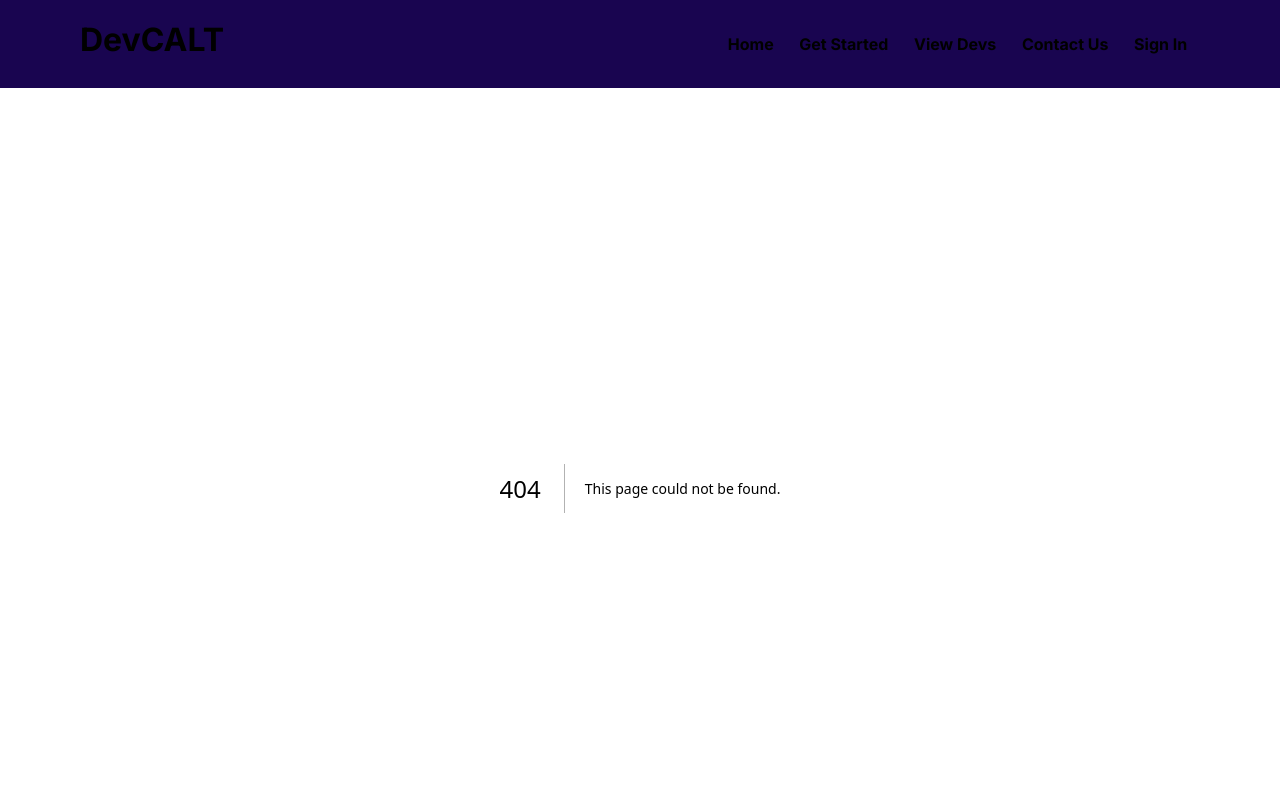
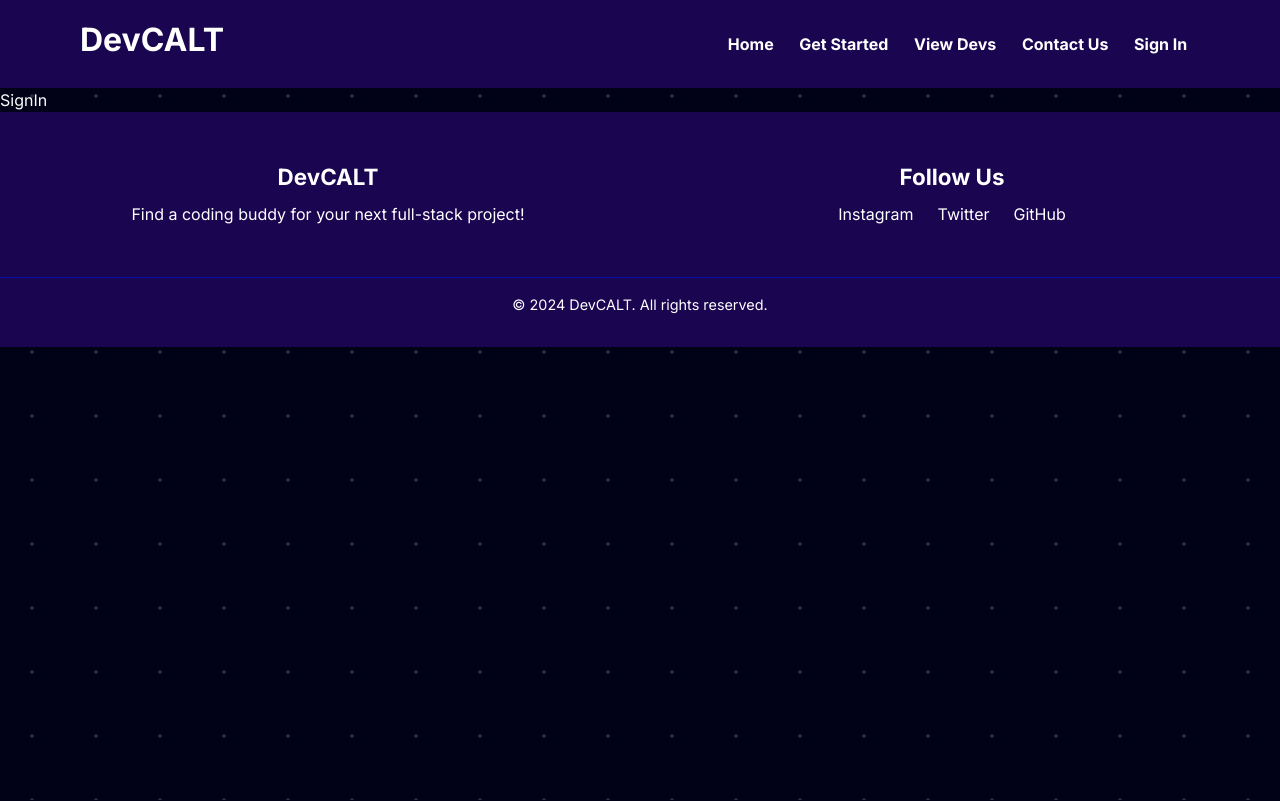
Before and after one commit to Saran-pariyar/DevCALT, a Next.js app: page /sign-in in a window 1280 px wide. Before the commit this address had no page. Shown: the top 801 px of the page. Built offline with nearby package versions, Linux system fonts and the light colour scheme.

Commit message:
Signin page test

```diff
--- /dev/null
+++ b/app/sign-in/page.tsx
@@ -0,0 +1,9 @@
+import React from 'react'
+
+const SignIn = () => {
+  return (
+    <div>SignIn</div>
+  )
+}
+
+export default SignIn
```
Also changed, not shown: app/sign-in/signin.scss (added, +56 -0 lines).
